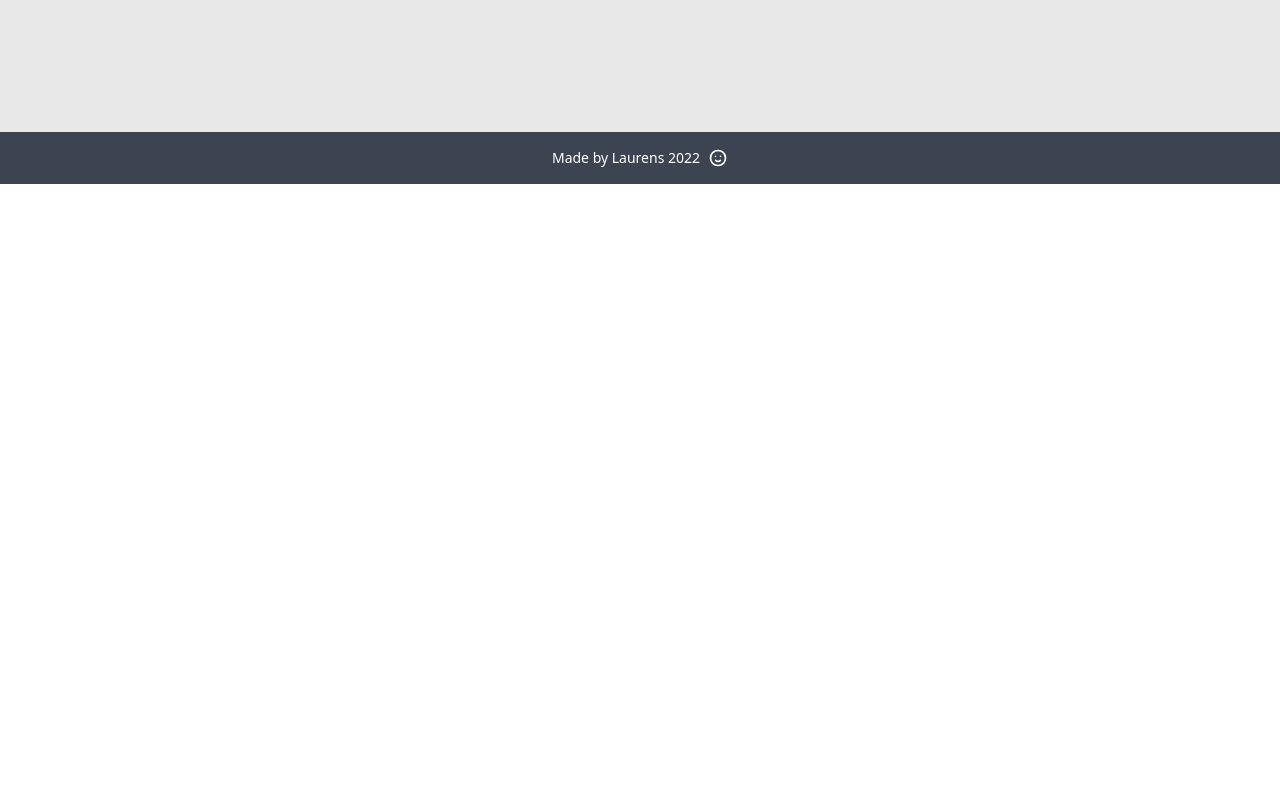
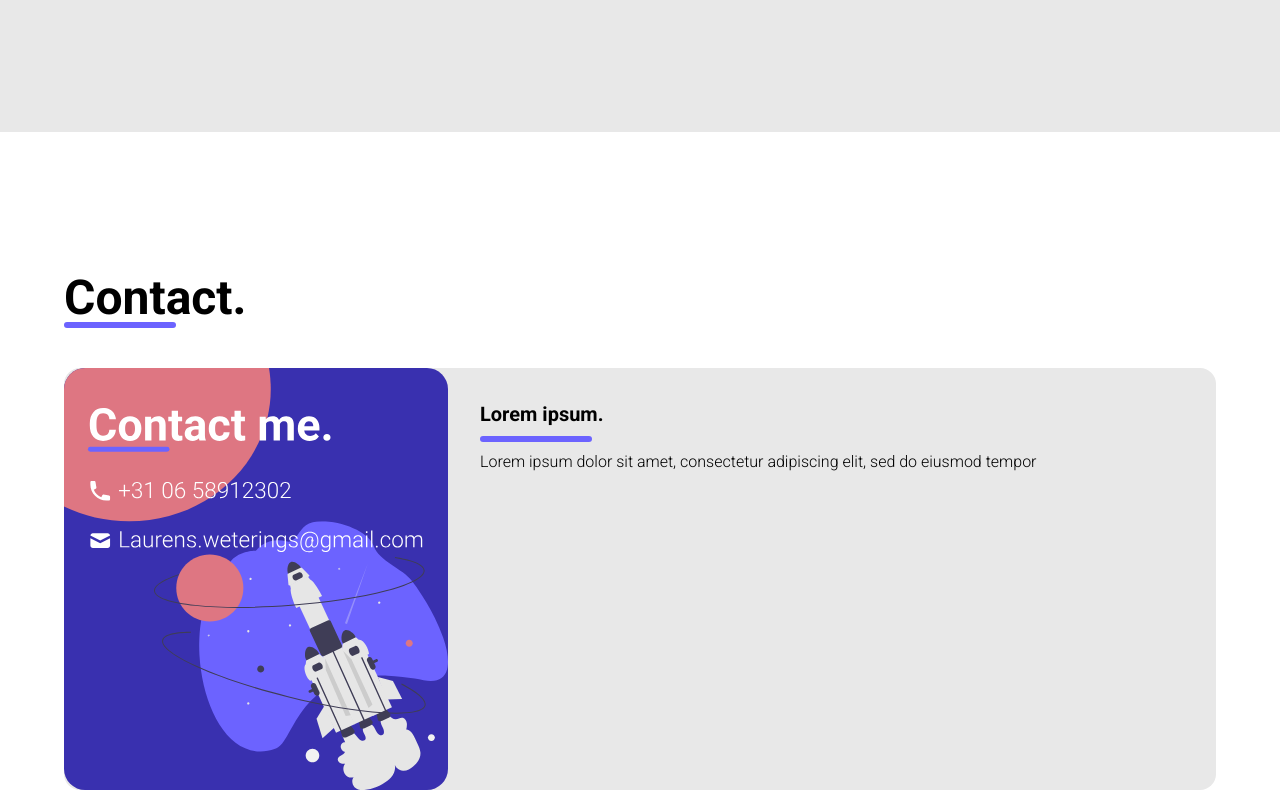
Before and after one commit to 0xLaurens/0xLaurens.com, a Vue app: page / in a window 1280 px wide. Shown: the part 3140-3940 px from the top of the page. Before the commit the page ends 3324 px from the top, so only its background shows below. Built offline with nearby package versions, Linux system fonts and the light colour scheme.

Commit message:
contact: Layout created

```diff
--- /dev/null
+++ b/src/components/home/contact.vue
@@ -0,0 +1,31 @@
+<template>
+    <div class="flex min-h-screen font-custom justify-center content-center">
+        <div class="grid grid-cols-3 grid-flow-row px-5 md:px-16 gap-y-10 self-center">
+            <div class="col-span-3 rounded-lg">
+                <h1 class="text-5xl font-bold text-black">
+                    Contact.
+                    <div class="line w-32" />
+                </h1>
+            </div>
+
+            <div class="col-span-3 md:col-span-1 row-span-3 bg-base-200 rounded-2xl rounded-r-none">
+                <img class="rounded-xl md:rounded-tl-none h-full" src="../../assets/contact.svg" />
+            </div>
+
+            <div class="col-span-3 md:col-span-2 row-span-3">
+                <div class="card md:rounded-l-none bg-base-200 h-full">
+                    <div class="card-body">
+                        <h2 class="card-title text-black">Lorem ipsum.</h2>
+                        <div class="line w-32" />
+                        <p class="font-light text-black">
+                            Lorem ipsum dolor sit amet, consectetur adipiscing elit, sed do eiusmod
+                            tempor
+                        </p>
+                    </div>
+                </div>
+            </div>
+        </div>
+    </div>
+</template>
+
+<script setup></script>
--- a/src/main.js
+++ b/src/main.js
@@ -14,6 +14,7 @@ import about from "./components/home/about.vue"
 import landing from "./components/home/landing.vue"
 import portfolio from "./components/home/portfolio.vue"
 import skills from "./components/home/skills.vue"
+import contact from "./components/home/contact.vue"
 
 const app = createApp(App);
 
@@ -26,5 +27,6 @@ app
     .component("landing", landing)
     .component("portfolio", portfolio)
     .component("skills", skills)
+    .component("contact", contact)
 
 app.mount('#app')
--- a/src/views/home/home.vue
+++ b/src/views/home/home.vue
@@ -4,6 +4,7 @@
     <portfolio id="portfolio" />
     <about id="about" />
     <skills id="skills" />
+    <contact id="contact" />
 
     <cfooter class="" />
 </template>
```
Also changed, not shown: src/assets/about.svg (added), src/assets/contact.svg (added).
